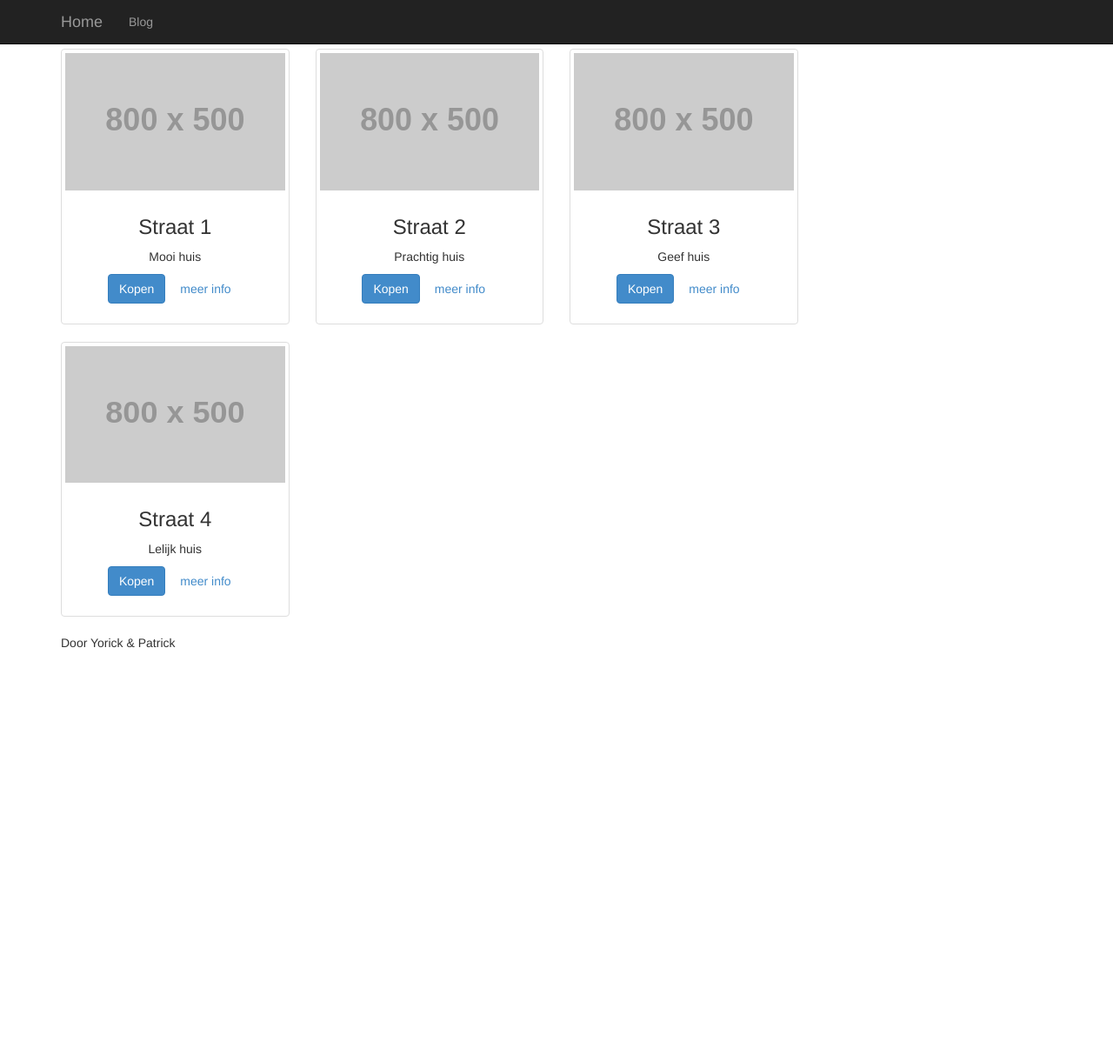
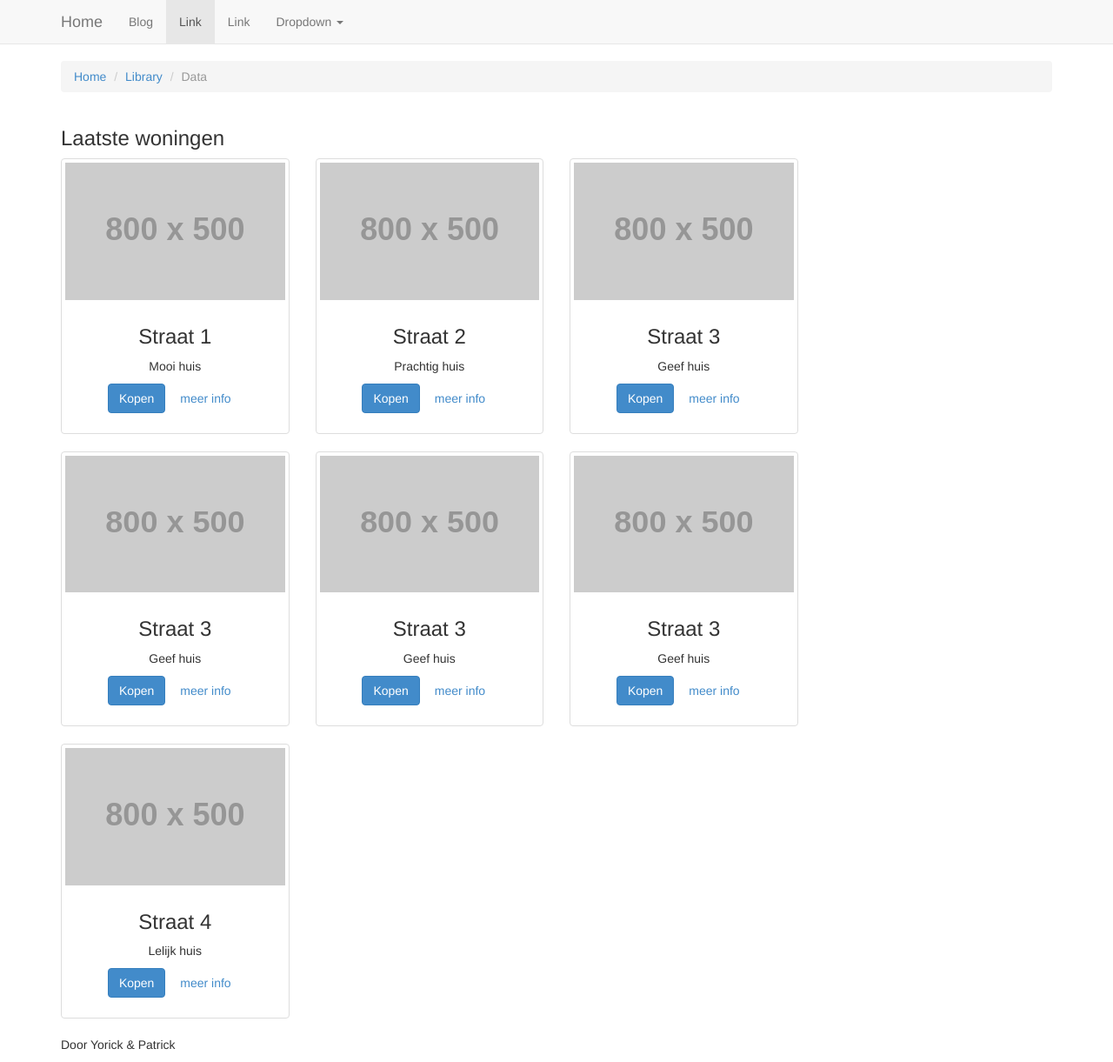
Before and after one commit to waaghals/Aggressive-Swallow, a PHP site: page / in a window 1280 px wide. Shown: the whole page at 87% size. Before the commit the page ends 745 px from the top, so only its background shows below. Run offline with PHP 8.4, Linux system fonts and the light colour scheme; grey boxes labelled with a size stand in for pictures from a placeholder-image service; some libraries are stand-ins or nearby versions.

Commit message:
Small style changes to the navigation

```diff
--- /dev/null
+++ b/public/css/custom.css
@@ -0,0 +1,6 @@
+/*
+    Created on : 31-mrt-2014, 21:25:10
+    Author     : Patrick
+*/
+
+body { padding-top: 70px; }
--- a/src/aggressiveswallow/controllers/HomeController.php
+++ b/src/aggressiveswallow/controllers/HomeController.php
@@ -32,13 +32,28 @@ class HomeController
             ),
             array(
                 "street" => "Straat 2",
-                "desc" => "Prachtig huis"),
+                "desc" => "Prachtig huis"
+            ),
             array(
                 "street" => "Straat 3",
-                "desc" => "Geef huis"),
+                "desc" => "Geef huis"
+            ),
+            array(
+                "street" => "Straat 3",
+                "desc" => "Geef huis"
+            ),
+            array(
+                "street" => "Straat 3",
+                "desc" => "Geef huis"
+            ),
+            array(
+                "street" => "Straat 3",
+                "desc" => "Geef huis"
+            ),
             array(
                 "street" => "Straat 4",
-                "desc" => "Lelijk huis")
+                "desc" => "Lelijk huis"
+            )
         );
 
         $t = new Template("homeViews/frontPage");
--- a/src/aggressiveswallow/views/partials/header.phtml
+++ b/src/aggressiveswallow/views/partials/header.phtml
@@ -16,11 +16,12 @@
         </title>
 
         <link href="/public/css/bootstrap.css" rel="stylesheet">
+        <link href="/public/css/custom.css" rel="stylesheet">
     </head>
 
     <body>
 
-        <nav class="navbar navbar-fixed-top navbar-inverse" role="navigation">
+        <nav class="navbar navbar-fixed-top navbar-default" role="navigation">
             <div class="container">
                 <div class="navbar-header">
                     <button type="button" class="navbar-toggle" data-toggle="collapse" data-target=".navbar-ex1-collapse">
@@ -38,10 +39,32 @@
                         <li><a href="#">Blog</a>
                         </li>
                     </ul>
+                    <div class="collapse navbar-collapse">
+                        <ul class="nav navbar-nav">
+                            <li class="active"><a href="#">Link</a></li>
+                            <li><a href="#">Link</a></li>
+                            <li class="dropdown">
+                                <a href="#" class="dropdown-toggle" data-toggle="dropdown">Dropdown <b class="caret"></b></a>
+                                <ul class="dropdown-menu">
+                                    <li><a href="#">Action</a></li>
+                                    <li><a href="#">Another action</a></li>
+                                    <li><a href="#">Something else here</a></li>
+                                    <li class="divider"></li>
+                                    <li><a href="#">Separated link</a></li>
+                                    <li class="divider"></li>
+                                    <li><a href="#">One more separated link</a></li>
+                                </ul>
+                            </li>
+                        </ul>
+                    </div>
+                    <!-- /.navbar-collapse -->
                 </div>
-                <!-- /.navbar-collapse -->
-            </div>
-            <!-- /.container -->
+                <!-- /.container -->
         </nav>
 
         <div class="container">
+            <ol class="breadcrumb">
+                <li><a href="#">Home</a></li>
+                <li><a href="#">Library</a></li>
+                <li class="active">Data</li>
+            </ol>
```
